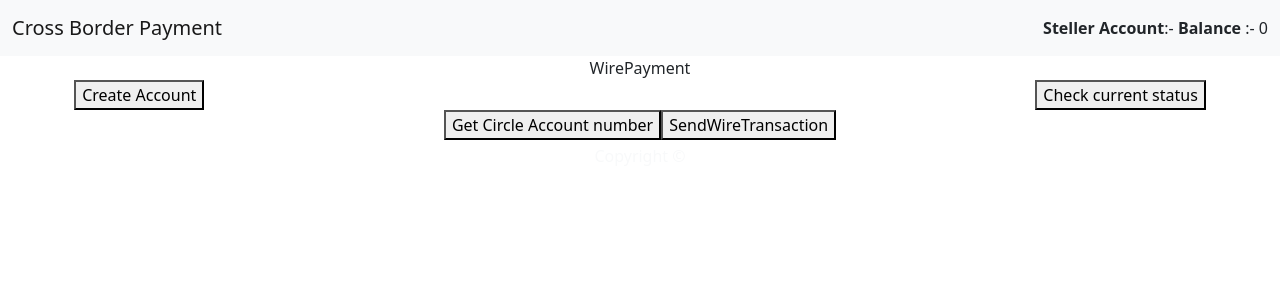
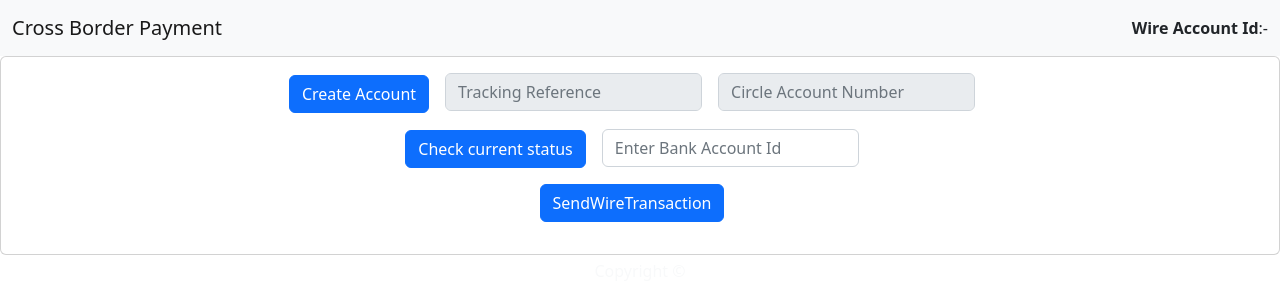
Before and after one commit to gkashyap9602/cross-border-payment-circle, a React (Create React App) app: page /wire in a window 1280 px wide. Shown: the top 300 px of the page. Built offline with nearby package versions, Linux system fonts and the light colour scheme; what stellar-sdk would draw is missing.

Commit message:
setup wire payment dynamic

```diff
--- a/src/Components/Header.js
+++ b/src/Components/Header.js
@@ -3,7 +3,7 @@ import { useProvider } from "./context";
 
 export function Header(props) {
 
-  const {accountAddress,accountBalance} = useProvider()
+  const {accountAddress,accountBalance,WireAccountId} = useProvider()
 
   let {isLogin} = props
   let result  = true
@@ -35,7 +35,12 @@ export function Header(props) {
         {/* <span className="inline-block" >
                       <span style={{fontWeight:"bold",paddingRight:"10px"}}>  {"accBalance"} { "chainName" } </span>  <span>{"accAddress"}</span>
                       </span> */}
+                      {accountAddress?
            <span> <strong>Steller Account</strong>:- {accountAddress}   <span> <strong> Balance</strong> :- {accountBalance}</span></span>
+           :
+           <span> <strong>Wire Account Id</strong>:- {WireAccountId}   </span>
+
+           }
 
 
            {/* <button id="connect-me-btn" onClick={props.SignInMetamask} className="btn btn-primary"  >Connect Me</button>  */}
--- /dev/null
+++ b/src/Components/Modal/WirePaymentModal.js
@@ -0,0 +1,94 @@
+import React, { useState } from "react";
+import { Modal, Button } from "react-bootstrap";
+// import { Field, Formik } from "formik";
+import axios from "axios";
+import { Form, Row, Col } from "react-bootstrap";
+import "bootstrap/dist/css/bootstrap.min.css";
+import { v4 as uuidv4 } from "uuid";
+import { encrypt, readKey, createMessage } from "openpgp";
+import { useProvider } from "../context";
+
+export const WirePaymentModal = (props) => {
+  const { amount,setAmount,show, setShow, sendWireTransaction,trackingId,setTrackingId,cirecleAccountNumber,setCircleAccountNumber} = props;
+
+  // const updateData = (e) => {
+  //   setData({
+  //     ...data,
+  //     [e.target.name]: e.target.value,
+  //   });
+
+  //   console.log(data, "updateData");
+  // };
+  const handleClose = () => {
+    setShow(false);
+  };
+
+  //   console.log()
+  return (
+    <div>
+      <Modal
+        centered
+        // size="lg"
+        className="add_Features"
+        show={show}
+        onHide={handleClose}
+      >
+        <Modal.Header closeButton>
+          <Modal.Title>{"Wire Transfer"}</Modal.Title>
+        </Modal.Header>
+        <Form onSubmit={sendWireTransaction}>
+          <Modal.Body className={""}>
+            {/* <Form> */}
+            <Form.Group>
+              <Form.Label> Amount</Form.Label>
+              <Form.Control
+                value={amount}
+                onChange={(e)=>{setAmount(e.target.value)}}
+                name="amount"
+                type="text"
+                placeholder="Enter Amount"
+              />
+            </Form.Group>
+            <Form.Group>
+              <Form.Label>Tracking Reference Number</Form.Label>
+              <Form.Control
+              value={trackingId}
+                type="text"
+                name="trackRef"
+                onChange={(e)=>{setTrackingId(e.target.value)}}
+                placeholder="Enter Tracking Reference Number"
+              />
+            </Form.Group>
+            <Form.Group>
+              <Form.Label>Beneficiary Bank Account</Form.Label>
+              <Form.Control
+              value={cirecleAccountNumber}
+                onChange={(e)=>{setCircleAccountNumber(e.target.value)}}
+                name="benificiary"
+                type="text"
+                placeholder="Enter Beneficiary Bank Account"
+              />
+            </Form.Group>
+          </Modal.Body>
+
+          <Modal.Footer className={"text-center"}>
+            <Button
+              variant="light"
+              onClick={handleClose}
+              className={"style.Btn"}
+            >
+              Cancel
+            </Button>
+            <Button
+              type="submit"
+              className={"style.createFeatureBtn"}
+              // disabled={editItem ? false : formik.isSubmitting || !formik.dirty || !formik.isValid}
+            >
+              {"Make Payment"}
+            </Button>
+          </Modal.Footer>
+        </Form>
+      </Modal>
+    </div>
+  );
+};
--- a/src/Components/WirePayment.js
+++ b/src/Components/WirePayment.js
@@ -1,124 +1,247 @@
 import React, { useState } from "react";
 import axios from "axios";
 import { v4 as uuidv4 } from "uuid";
+import { WirePaymentModal } from "./Modal/WirePaymentModal";
+import { Button, Card } from "react-bootstrap";
+import { Field, Form, Formik } from "formik";
+import {
+  CREATE_WIRE_MOCK_PAYMENT_API,
+  API_KEY,
+  CREATE_WIRE_ACCOUNT,
+  GET_WIRE_ACC_STATUS_WITH_ID_PARAMS,
+  GET_CIRCLE_ACCOUNT_PRAMS,
+} from "../Api";
+import { useProvider } from "./context";
 
+export const WirePayment = (props) => {
+  const { setWireAccountId } = useProvider();
+  const [accountId, setAccountId] = useState("");
+  const [cirecleAccountNumber, setCircleAccountNumber] = useState("");
+  const [trackingId, setTrackingId] = useState("");
 
-
-export const WirePayment = () => {
-    const[accountId,setAccountId]=useState("")
-    const[cirecleAccountNumber,setCircleAccountNumber] = useState("")
-    const[trackingId,setTrackingId] = useState("")
-    const baseUrl = "https://api-sandbox.circle.com/";
-    const API_KEY = "QVBJX0tFWTo3YTQzZDFkYTA0ODQyMDUyZGE3MTljNzNhOTIzMTVhZTozYTU0YjgxNTRiN2YxODVlNzRhODBhNzI5ZjFiMTkxMQ=="
+  const [accStatus, setAccStatus] = useState();
+  // const [data,setData] = useState({
+  //     amount:"",
+  //     trackRef:"",
+  //     benificiary:""
+  // })
+  const [amount, setAmount] = useState("");
+  const [show, setShow] = useState(false);
 
   async function createWireAccount() {
-        const num=uuidv4()
-        console.log(num,"Idempotency key");
-
     let data = {
-            "idempotencyKey": num,
-            "accountNumber": "12340010",
-            "routingNumber": "121000248",
-            "billingDetails": {
-              "name": "Satoshi Nakamoto",
-              "city": "Boston",
-              "country": "US",
-              "line1": "100 Money Street",
-              "postalCode": "01234",
-              "line2": "Suite 1",
-              "district": "MA"
+      idempotencyKey: uuidv4(),
+      accountNumber: "12340010",
+      routingNumber: "121000248",
+      billingDetails: {
+        name: "Satoshi Nakamoto",
+        city: "Boston",
+        country: "US",
+        line1: "100 Money Street",
+        postalCode: "01234",
+        line2: "Suite 1",
+        district: "MA",
       },
-            "bankAddress": {
-              "country": "US",
-              "bankName": "SAN FRANCISCO",
-              "city": "SAN FRANCISCO",
-              "line1": "100 Money Street",
-              "line2": "Suite 1",
-              "district": "CA"
-            }
-          }
+      bankAddress: {
+        country: "US",
+        bankName: "SAN FRANCISCO",
+        city: "SAN FRANCISCO",
+        line1: "100 Money Street",
+        line2: "Suite 1",
+        district: "CA",
+      },
+    };
     // console.log(newWireAccount);
     await axios
-            .post(
-                `${baseUrl}v1/businessAccount/banks/wires` ,data,{
+      .post(`${CREATE_WIRE_ACCOUNT}`, data, {
         headers: {
-                    'Content-Type': 'application/json',
-                    Accept:'application/json',
-                    'Authorization' : ` Bearer ${API_KEY}`,
-                 } }
-            )
+          "Content-Type": "application/json",
+          Accept: "application/json",
+          Authorization: ` Bearer ${API_KEY}`,
+        },
+      })
 
-            .then((res) => {
-                console.log(res.data.data.id
-                    , "//New Wire Account created successfully ");
-                    console.log(res,"********************");
-                    setAccountId(res.data.data.id)
-                    setTrackingId(res.data.data.setTrackingId)
+      .then(async (res) => {
+        console.log(res, "response create wire acc sid e");
 
-
-
+        console.log(res.data.data.id, "New Wire Account created successfully ");
+        window.alert("New Wire Account Created Successfully");
+        setAccountId(res.data.data.id);
+        setWireAccountId(res.data.data.id);
+        setTrackingId(res.data.data.trackingRef);
+        await getWireInstruction(res.data.data.id);
       })
       .catch((err) => {
         console.log(err, "err");
       });
   }
-    async function getWireAccountStatus(){
+  async function getWireAccountStatus() {
     console.log(accountId);
-        const data= await axios.get(`${baseUrl}v1/businessAccount/banks/wires/${accountId}`,{
+    const data = await axios.get(
+      `${GET_WIRE_ACC_STATUS_WITH_ID_PARAMS}/${accountId}`,
+      {
         headers: {
-                'Content-Type': 'application/json',
-                Accept:'application/json',
-                'Authorization' : `Bearer ${API_KEY}`,
-             } })
-             alert("Wire Account Status",data.data.data.status)
+          "Content-Type": "application/json",
+          Accept: "application/json",
+          Authorization: `Bearer ${API_KEY}`,
+        },
+      }
+    );
 
-        console.log(data,"current status");
+    window.alert("Wire Account Status", data.data.data.status.toString());
+    setAccStatus(data.data.data.status);
+    console.log(data, "current status");
   }
 
-     async function getWireInstruction(){
+  async function getWireInstruction(_accountId) {
+    const payload = await axios.get(
+      `${GET_CIRCLE_ACCOUNT_PRAMS}/${_accountId}/instructions`,
+      {
+        headers: {
+          "Content-Type": "application/json",
+          Accept: "application/json",
+          Authorization: `Bearer ${API_KEY}`,
+        },
+      }
+    );
+    console.log(payload, "response Get wire instruction data");
+    console.log(
+      payload.data.data.beneficiaryBank.accountNumber,
+      "circle acc number"
+    );
+    setCircleAccountNumber(payload.data.data.beneficiaryBank.accountNumber);
+  }
 
-        const payload= await axios.get(`${baseUrl}/v1/businessAccount/banks/wires/${accountId}/instructions`,{
-            headers:{
-                'Content-Type': 'application/json',
-                Accept:'application/json',
-                'Authorization' : `Bearer ${API_KEY}`,
+  async function sendWireTransaction(e) {
+    try {
+      e.preventDefault();
+      const Payload = {
+        trackingRef: trackingId,
+        amount: {
+          amount: amount,
+          currency: "USD",
+        },
+        beneficiaryBank: {
+          accountNumber: cirecleAccountNumber,
+        },
+      };
+      const wireTransaction = await axios.post(
+        `${CREATE_WIRE_MOCK_PAYMENT_API}`,
+        Payload,
+        {
+          headers: {
+            "Content-Type": "application/json",
+            Accept: "application/json",
+            Authorization: ` Bearer ${API_KEY}`,
+          },
         }
-        })
-        console.log(payload,"Get wire instruction data");
-         console.log(payload.data.data.beneficiaryBank.accountNumber);
-        setCircleAccountNumber(payload.data.data.beneficiaryBank.accountNumber)
-
-    }
-     async function sendWireTransaction(){
-        const Payload={
-            "trackingRef": trackingId,
-            "amount": {
-              "amount": "20",
-              "currency": "USD"
-            },
-            "beneficiaryBank": {
-              "accountNumber": cirecleAccountNumber
+      );
+      window.alert("Transaction Successfull");
+      console.log(wireTransaction, "Send 10 USD successfully");
+    } catch (error) {
+      console.log(error, "error send wire trans side ");
+    } finally {
+      setShow(false);
     }
   }
-        const wireTransaction= await axios.post(`${baseUrl}/v1/mocks/payments/wire`,Payload,{
-            headers: {
-                'Content-Type': 'application/json',
-                Accept:'application/json',
-                'Authorization' : ` Bearer ${API_KEY}`,
-             } })
-             console.log(wireTransaction,"Send 10 USD successfully");
 
-    }
+  //   console.log(data,"data--wire pay side")
+  return (
+    <>
+      <WirePaymentModal
+        setAmount={setAmount}
+        amount={amount}
+        trackingId={trackingId}
+        setTrackingId={setTrackingId}
+        cirecleAccountNumber={cirecleAccountNumber}
+        setCircleAccountNumber={setCircleAccountNumber}
+        show={show}
+        setShow={setShow}
+        sendWireTransaction={sendWireTransaction}
+      />
+      <div className="main page-content">
+        <Card>
+          <Card.Body>
+            <Formik
+              //   initialValues={user}
+              enableReinitialize
+              //   validationSchema={ProfileSchema}
+              //   onSubmit={updateProfile}
+            >
+              {({ errors, touched }) => (
+                <Form>
+                  <div className="row">
+                    <div className="col-md-12">
+                      {/* <div>WirePayment</div> */}
 
-    return (
-        <div>
-            <div>WirePayment</div>
-            <button onClick={createWireAccount} >Create Account</button>
-            <button onClick={getWireAccountStatus} style={{marginLeft:"831px"}}>Check current status</button>
-           <button onClick={getWireInstruction}> Get Circle Account number</button>
-                <button onClick={sendWireTransaction}>SendWireTransaction</button>
-
-
+                      <div className="mb-3 gap-10">
+                        <Button className="me-3" onClick={createWireAccount}>
+                          Create Account
+                        </Button>
+                        <label className="me-3" htmlFor="Beneficiary Account">
+                          <Field
+                            disabled={true}
+                            //   disabled={true}
+                            //   name="userName"
+                            //   id="username"
+                            value={trackingId}
+                            placeholder="Tracking Reference"
+                            className="form-control"
+                            // onChange ={(e)=>{setBeneficiary(e.target.value.trim())}}
+                          />
+                        </label>
+                        <label className="me-3" htmlFor="Circle Account Number">
+                          <Field
+                            disabled={true}
+                            //   disabled={true}
+                            //   name="userName"
+                            //   id="username"
+                            value={cirecleAccountNumber}
+                            placeholder="Circle Account Number"
+                            className="form-control"
+                            // onChange ={(e)=>{setBeneficiary(e.target.value.trim())}}
+                          />
+                        </label>
+                        {/* <span>{accountId}</span> */}
                       </div>
+                      <div className="mb-3 gap-10">
+                        <Button className="me-3" onClick={getWireAccountStatus}>
+                          Check current status
+                        </Button>
+                        <label className="me-3" htmlFor="acc id">
+                          <Field
+                            //   disabled={true}
+                            //   disabled={true}
+                            name="accountId"
+                            //   id="username"
+                            value={accountId}
+                            placeholder="Enter Bank Account Id "
+                            className="form-control"
+                            onChange={(e) => {
+                              setAccountId(e.target.value.trim());
+                            }}
+                          />
+                        </label>
+                        <span>{accStatus}</span>
+                      </div>
+                      {/* <div className="mb-3 gap-10">
+                        <Button className="me-3" onClick={getWireInstruction}>
+                          Get Circle Account number
+                        </Button>
+                      </div> */}
+                      <div className="mb-3 gap-10">
+                        <Button className="me-3" onClick={() => setShow(true)}>
+                          SendWireTransaction
+                        </Button>
+                      </div>
+                    </div>
+                  </div>
+                </Form>
+              )}
+            </Formik>
+          </Card.Body>
+        </Card>
+      </div>
+    </>
   );
 };
--- a/src/Components/context.js
+++ b/src/Components/context.js
@@ -10,6 +10,7 @@ export const ProviderApp = ({ children }) => {
   const [accountBalance, setAccountBalance] = useState(0);
   const [show,setShow] = useState(false)
 
+  const [WireAccountId,setWireAccountId] = useState("")
 
   return (
     <GlobalNftContext.Provider
@@ -23,7 +24,9 @@ export const ProviderApp = ({ children }) => {
         accountBalance,
         setAccountBalance,
         setShow,
-        show
+        show,
+        setWireAccountId,
+        WireAccountId
       }}
     >
       {children}
```
Also changed, not shown: src/Api.js (+9 -0 lines). Lines whose indentation alone changed are shown as unchanged.
